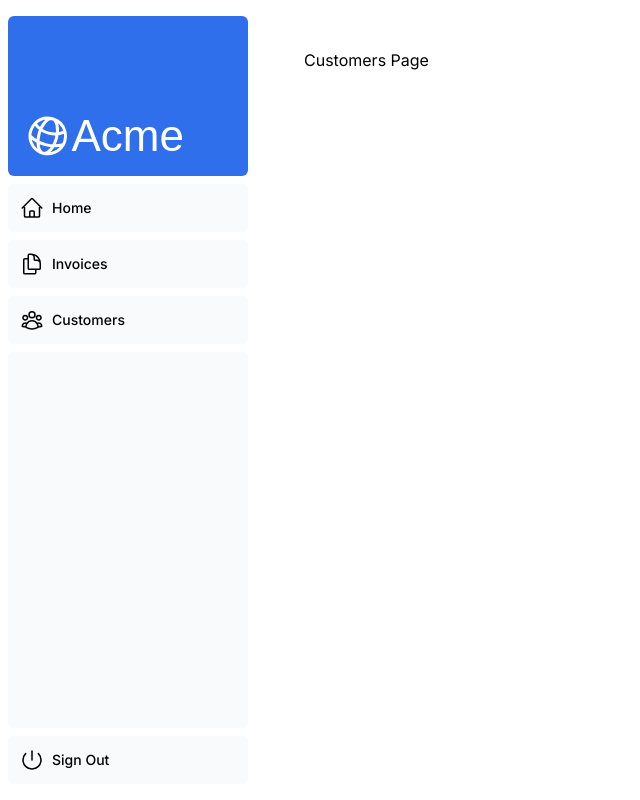
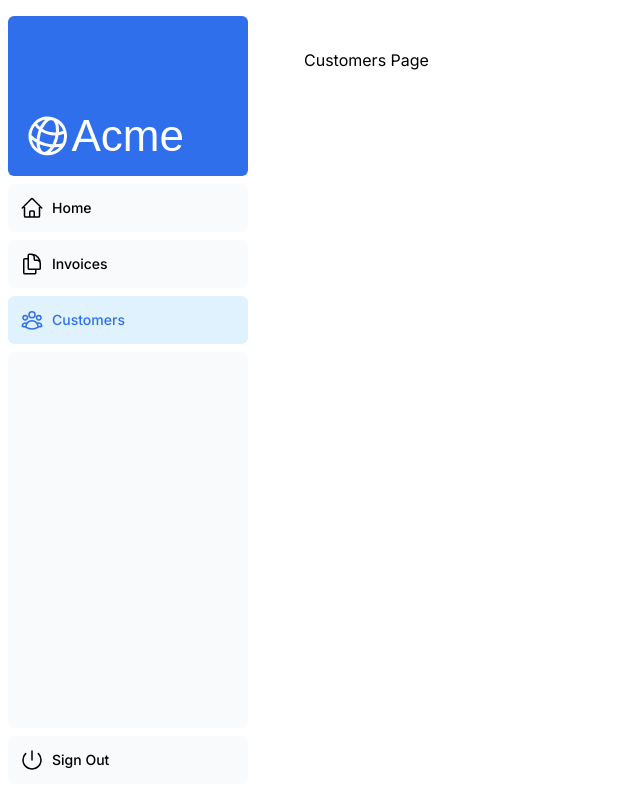
Before and after one commit to Brico97442/discover-nextJS, a Next.js app: page /dashboard/customers in a window 1280 px wide. Shown: the whole page, without its empty margins (0-640 px from the left). Built offline with nearby package versions, Linux system fonts and the light colour scheme; a web font is replaced by a local one.

Commit message:
configure link and add conditionnal property and stylised link

```diff
--- a/app/ui/dashboard/nav-links.tsx
+++ b/app/ui/dashboard/nav-links.tsx
@@ -1,9 +1,12 @@
+'use client'
 import {
   UserGroupIcon,
   HomeIcon,
   DocumentDuplicateIcon,
 } from '@heroicons/react/24/outline';
 import Link from 'next/link';
+import { usePathname } from 'next/navigation';
+import clsx from 'clsx';
 
 // Map of links to display in the side navigation.
 // Depending on the size of the application, this would be stored in a database.
@@ -18,16 +21,23 @@ const links = [
 ];
 
 export default function NavLinks() {
+  const pathname = usePathname();
+
   return (
     <>
       {links.map((link) => {
         const LinkIcon = link.icon;
         return (
           <Link
-            key={link.name}
-            href={link.href}
-            className="flex h-[48px] grow items-center justify-center gap-2 rounded-md bg-gray-50 p-3 text-sm font-medium hover:bg-sky-100 hover:text-blue-600 md:flex-none md:justify-start md:p-2 md:px-3"
-          >
+          key={link.name}
+          href={link.href}
+          className={clsx(
+            'flex h-[48px] grow items-center justify-center gap-2 rounded-md bg-gray-50 p-3 text-sm font-medium hover:bg-sky-100 hover:text-blue-600 md:flex-none md:justify-start md:p-2 md:px-3',
+            {
+              'bg-sky-100 text-blue-600': pathname === link.href,
+            },
+          )}
+        >
             <LinkIcon className="w-6" />
             <p className="hidden md:block">{link.name}</p>
           </Link>
```
